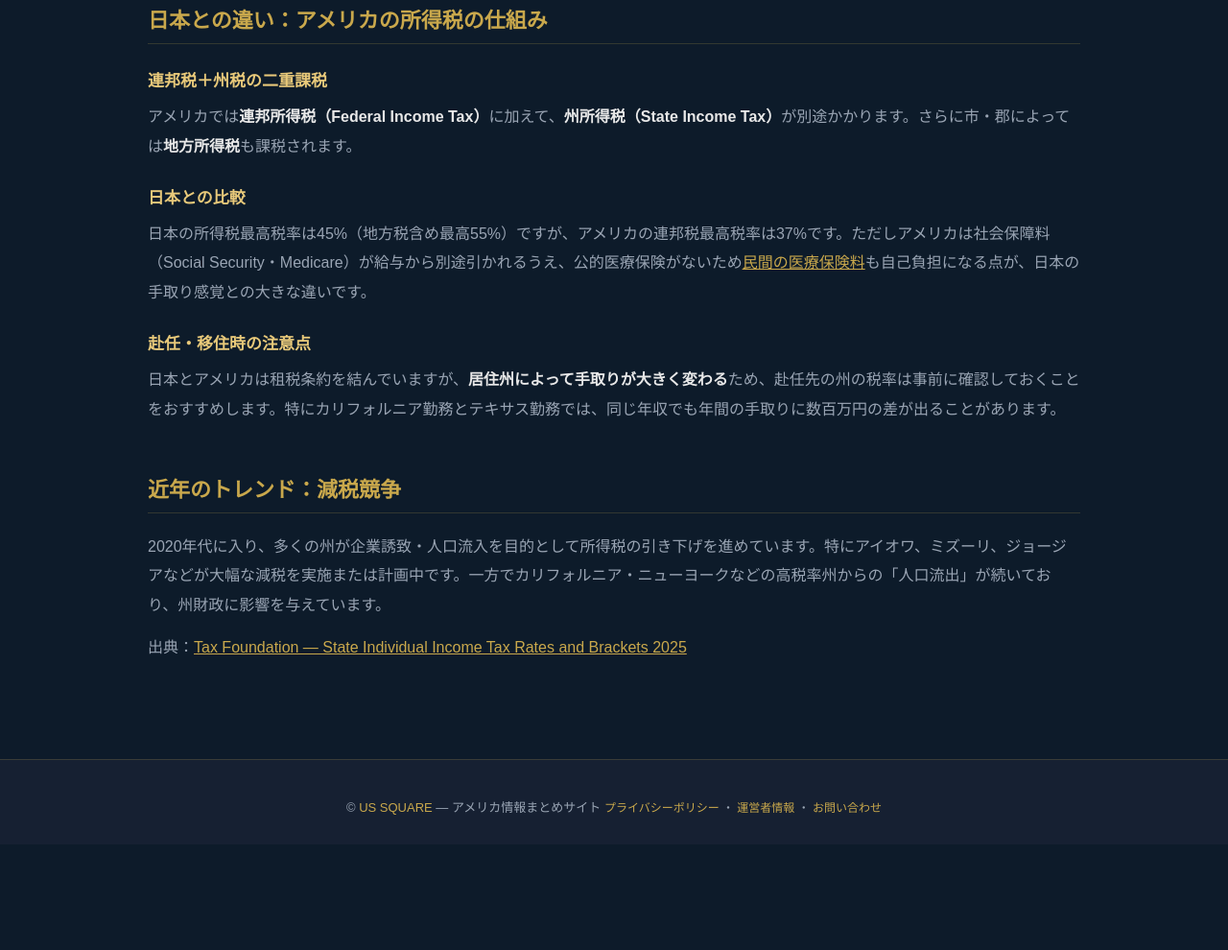
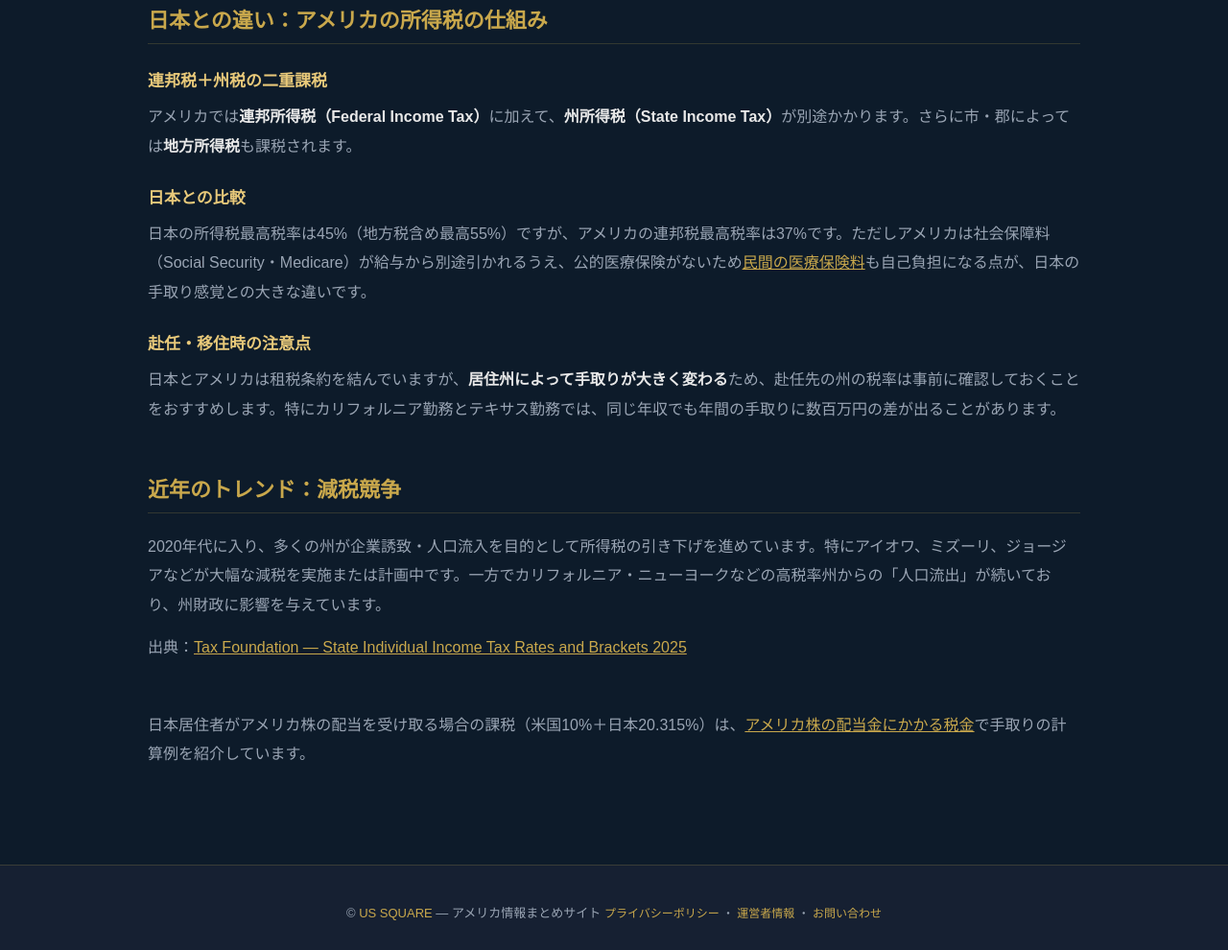
Before and after one commit to ktvr25277/us-square, a plain HTML site: page income-tax.html in a window 1280 px wide. Shown: the part 2682-3672 px from the top of the page at 96% size. Before the commit the page ends 3562 px from the top, so only its background shows below. Drawn offline with Linux system fonts and the light colour scheme.

Commit message:
Add taxation information for Japanese residents on US dividends
Added a section about taxation on dividends for Japanese residents receiving US stock dividends.

```diff
--- a/income-tax.html
+++ b/income-tax.html
@@ -199,6 +199,9 @@ footer a{color:var(--gold);text-decoration:none}
     <p>出典：<a href="https://taxfoundation.org/data/all/state/state-income-tax-rates-2025/" target="_blank" rel="noopener" style="color:var(--gold)">Tax Foundation — State Individual Income Tax Rates and Brackets 2025</a></p>
   </div>
 
+<div class="section">
+<p>日本居住者がアメリカ株の配当を受け取る場合の課税（米国10%＋日本20.315%）は、<a href="us-stock-tax.html" style="color:var(--gold)">アメリカ株の配当金にかかる税金</a>で手取りの計算例を紹介しています。</p>
+</div>
 </div>
 <footer>
   © <a href="index.html">US SQUARE</a> — アメリカ情報まとめサイト
```
